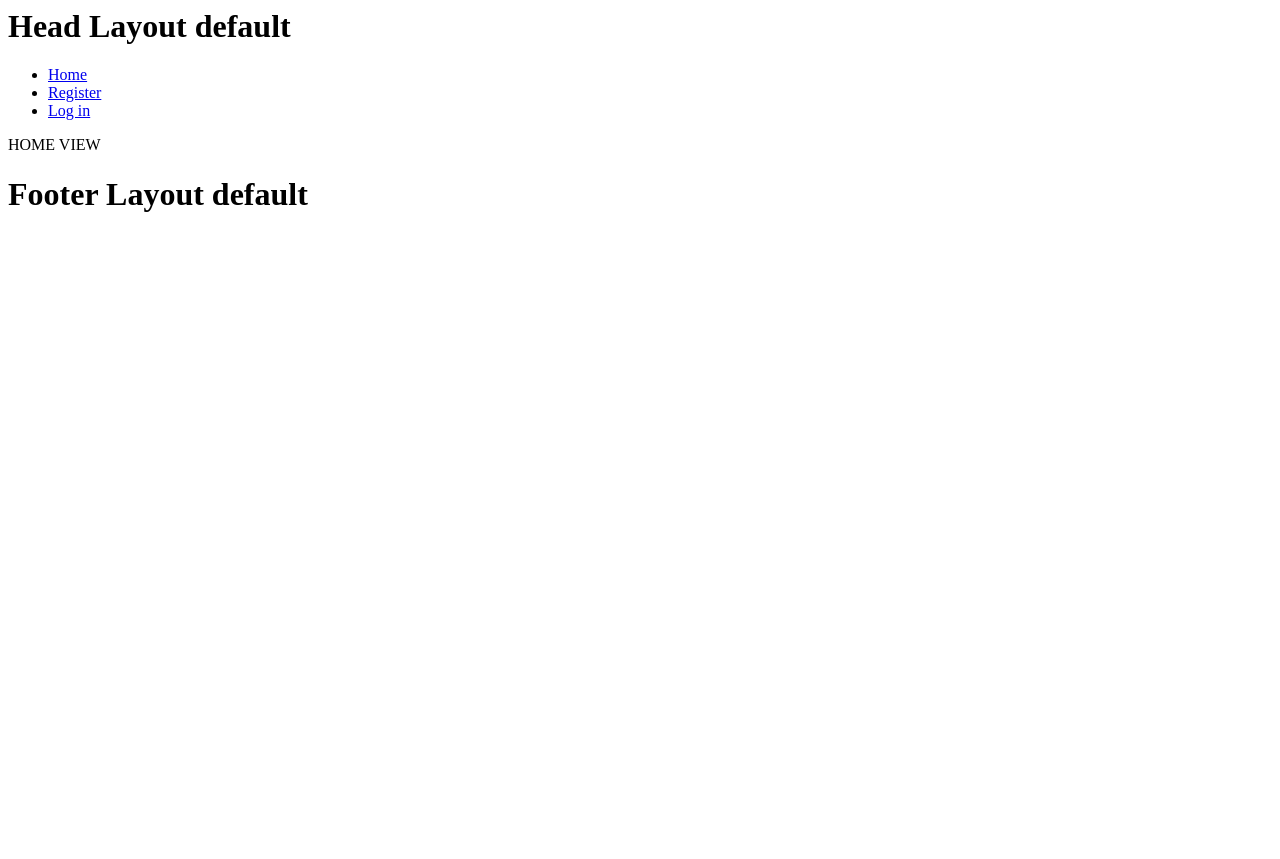
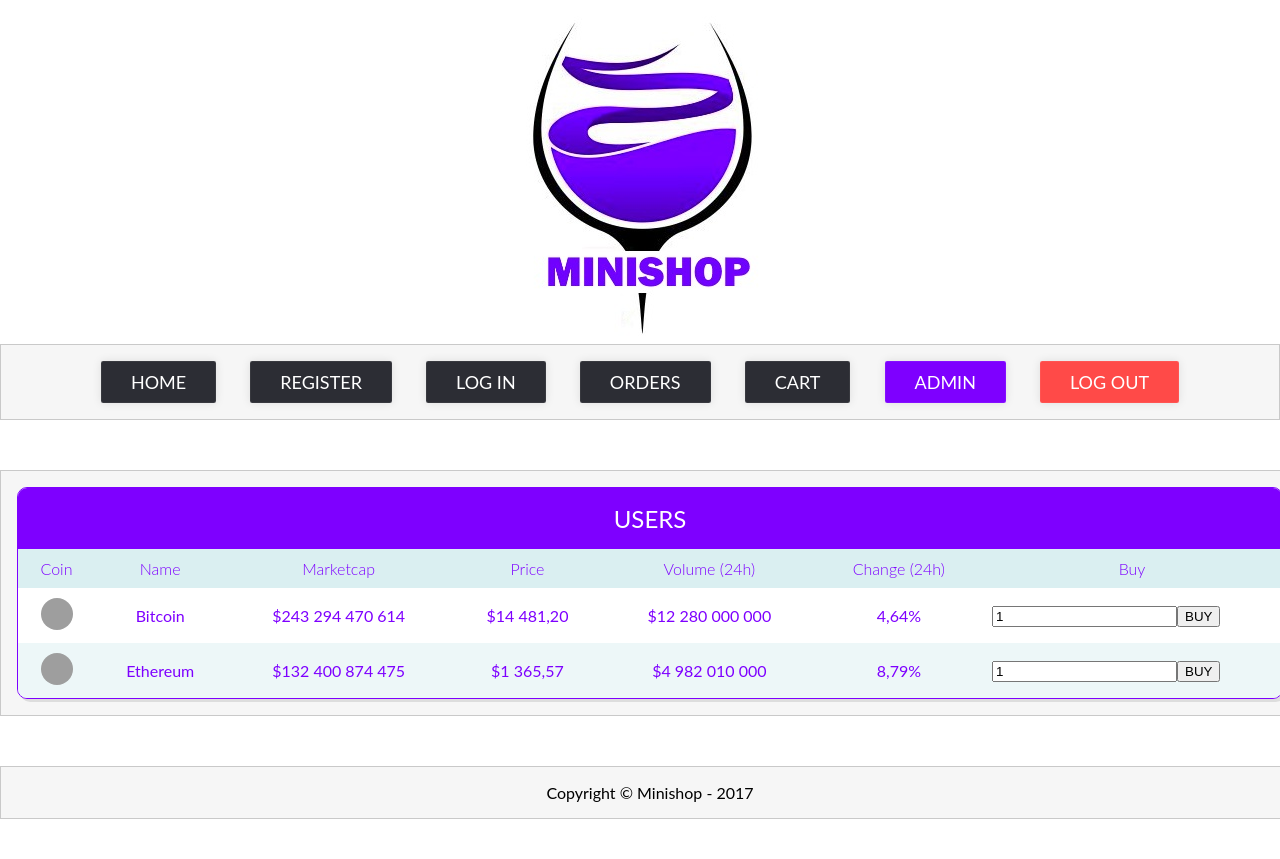
Before and after one commit to bbeldame/minishop, a PHP site: page / in a window 1280 px wide. Before the commit the page ends 212 px from the top, so only its background shows below. Run offline with PHP 8.4, Linux system fonts and the light colour scheme; some libraries are stand-ins or nearby versions; grey boxes are pictures that could not be loaded.

Commit message:
Demo home

```diff
--- a/src/private/Routes.php
+++ b/src/private/Routes.php
@@ -13,6 +13,7 @@ addRoute("/",                       "home",                 GUEST,      false);
 addRoute("/home",                   "home",                 GUEST,      false);
 addRoute("/register",               "register",             GUEST,      true);
 addRoute("/login",                  "login",                GUEST,      true);
+addRoute("/404",                    "404",                  GUEST,      false);
 
 session_start();
 
--- a/src/private/functions/configuration.php
+++ b/src/private/functions/configuration.php
@@ -20,4 +20,5 @@ const ADMIN = 3;
 
 const DEBUG = true;
 const COOKIE_SALT_SECRET = "c172f16bcee5df8ee574e125430c6b0c14989109fac2fe992bfdae8e63c858c6";
+
 ?>
--- a/src/private/layout/default.php
+++ b/src/private/layout/default.php
@@ -1,8 +1,40 @@
-<H1>Head Layout default</H1>
-<ul>
-    <li><a href="/home">Home</a></li>
-    <li><a href="/register">Register</a></li>
-    <li><a href="/login">Log in</a></li>
-</ul>
-<?php require_once $_SERVER['DOCUMENT_ROOT'] . "/private/views/" . $route['view']; ?>
-<H1>Footer Layout default</H1>
+<!DOCTYPE html>
+<html>
+<head>
+    <title>Minishop | Wine market</title>
+    <meta http-equiv="Content-Type" content="text/html; charset=UTF-8"/>
+    <meta name="author" content="<?php echo META_AUHTOR; ?>"/>
+    <meta name="description" content="<?php echo META_DESCRIPTION; ?>"/>
+    <meta name="keywords" content="<?php echo META_KEYWORDS; ?>"/>
+    <link rel="stylesheet" type="text/css" href="/public/css/minishop.css">
+</head>
+
+<body>
+<div align="center">
+    <a href="/"><img src="/public/images/logo.jpg"></a>
+</div>
+
+
+<div id="menu">
+    <ul>
+        <li><a href="/">Home</a></li>
+        <li><a href="/register">Register</a></li>
+        <li><a href="/login">Log in</a></li>
+        <li><a href="/orders">Orders</a></li>
+        <li><a href="/cart">Cart</a></li>
+        <li><a class="button-admin" href="/admin">Admin</a></li>
+        <li><a class="button-logout" href="/logout">Log out</a></li>
+    </ul>
+</div>
+
+
+<div id="content">
+    <?php require_once $_SERVER['DOCUMENT_ROOT'] . "/private/views/" . $route['view']; ?>
+</div>
+
+<div id="footer">
+    <p class="text-center">Copyright &copy; Minishop - 2017</p>
+</div>
+</body>
+
+</html>
--- /dev/null
+++ b/src/private/views/404.php
@@ -0,0 +1 @@
+404
--- a/src/private/views/home.php
+++ b/src/private/views/home.php
@@ -1 +1,35 @@
-HOME VIEW
+<div class="table-coins">
+    <div class="table-coins-header">Users</div>
+
+    <table cellspacing="0">
+        <tr>
+            <th>Coin</th>
+            <th>Name</th>
+            <th>Marketcap</th>
+            <th>Price</th>
+            <th>Volume (24h)</th>
+            <th>Change (24h)</th>
+            <th style="width: 300px;">Buy</th>
+        </tr>
+
+        <tr>
+            <td><img src="https://files.coinmarketcap.com/static/img/coins/32x32/bitcoin.png" alt="" /></td>
+            <td>Bitcoin</td>
+            <td>$243 294 470 614</td>
+            <td>$14 481,20</td>
+            <td>$12 280 000 000</td>
+            <td>4,64%</td>
+            <td><input value="1" type="number" step="0.000001"><button>BUY</button></td>
+        </tr>
+
+        <tr>
+            <td><img src="https://files.coinmarketcap.com/static/img/coins/32x32/ethereum.png" alt="" /></td>
+            <td>Ethereum</td>
+            <td>$132 400 874 475</td>
+            <td>$1 365,57</td>
+            <td>$4 982 010 000</td>
+            <td>8,79%</td>
+            <td><input value="1" type="number" step="0.000001"><button>BUY</button></td>
+        </tr>
+    </table>
+</div>
--- /dev/null
+++ b/src/public/css/minishop.css
@@ -0,0 +1,160 @@
+*,
+*:after,
+*:before {
+    box-sizing: border-box;
+}
+
+body, html {
+    margin: 0;
+    padding: 0;
+}
+
+
+body {
+    font-family: 'Lato', Calibri, Arial, sans-serif;
+    color: black;
+    background: #fff;
+    margin: 0 auto;
+    width: 100%;
+}
+
+a {
+    text-decoration: none;
+    color: #f0f0f0;
+    outline: none;
+}
+
+a:hover {
+    color: #516977;
+}
+
+.text-center {
+    text-align: center;
+}
+
+#menu, #content, #footer {
+    margin: 0 auto;
+    width: 1300px;
+    border: 1px solid #c9c9c9;
+    background: #f6f6f6;
+    margin-top: 50px;
+}
+
+#footer {
+    margin-bottom: 40px;
+}
+
+/*********************************
+*           MENU
+**********************************/
+
+#menu {
+    max-width: 100%;
+    margin: 0 auto;
+}
+
+#menu ul {
+    text-align: center;
+    padding: 0;
+}
+
+#menu ul li {
+    display: inline-block;
+    margin-right: 15px;
+    margin-left: 15px;
+}
+
+#menu ul li a {
+    box-shadow: 0 0 10px rgba(0, 0, 0, 0.1), inset 0 0 1px rgba(255, 255, 255, 0.6);
+    background: #2C2D34;
+    border-radius: 2px;
+    -webkit-transition: background 0.2s;
+    transition: background 0.2s;
+    color: #fff;
+    padding: 10px 30px 10px 30px;
+    text-transform:uppercase;
+    font-size: 18px;
+    text-decoration: none;
+    display: block;
+}
+
+#menu ul li a:hover {
+    background: #6000e6;
+}
+
+
+#menu .button-admin {
+    background: #7e00ff !important;
+}
+
+#menu .button-admin:hover {
+    background: #490092 !important;
+}
+
+
+#menu .button-logout {
+    background: #ff4a48 !important;
+}
+
+#menu .button-logout:hover {
+    background: #8f2d2c !important;
+}
+
+
+/*********************************
+*           MENU
+**********************************/
+
+
+.table-coins {
+    border: 1px solid #7e00ff;
+    border-radius: 10px;
+    -webkit-box-shadow: 3px 3px 0 rgba(0, 0, 0, 0.1);
+    box-shadow: 3px 3px 0 rgba(0, 0, 0, 0.1);
+    max-width: calc(100% - 2em);
+    margin: 1em auto;
+    overflow: hidden;
+    width: 100%;
+}
+
+.table-coins-header {
+    background-color: #7e00ff;
+    color: white;
+    font-size: 1.5em;
+    padding: 1rem;
+    text-align: center;
+    text-transform: uppercase;
+}
+
+.table-coins img {
+    border-radius: 50%;
+    height: 32px;
+    width: 32px;
+}
+
+table {
+    width: 100%;
+}
+table td, table th {
+    color: #7e00ff;
+    padding: 10px;
+}
+table td {
+    text-align: center;
+    vertical-align: middle;
+}
+table td:last-child {
+    font-size: 0.95em;
+    line-height: 1.4;
+    text-align: left;
+}
+table th {
+    background-color: #daeff1;
+    font-weight: 300;
+}
+table tr:nth-child(2n) {
+    background-color: white;
+}
+table tr:nth-child(2n+1) {
+    background-color: #edf7f8;
+}
```
Also changed, not shown: src/public/js/minishop.js (added, +15 -0 lines), src/public/images/logo.jpg (added), src/public/images/register_wine.jpg (added).
